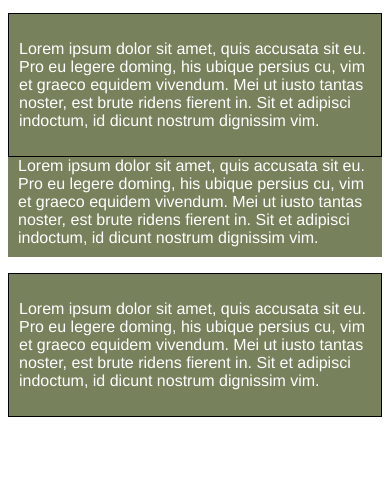
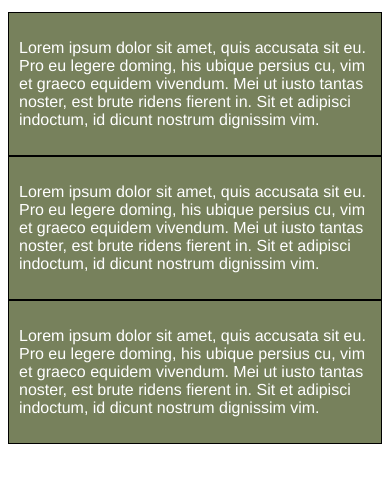
Before and after one commit to bnodelman/module2, a plain HTML site: page site/index.html in a window 390 px wide. Shown: the part 61-544 px from the top of the page. Drawn offline with Linux system fonts and the light colour scheme.

Commit message:
Update index.html

```diff
--- a/site/index.html
+++ b/site/index.html
@@ -13,7 +13,7 @@
 <div class="row">
 <div class="col-lg-4 col-md-6 col-sm-12 container">
 	<p> Lorem ipsum dolor sit amet, quis accusata sit eu. Pro eu legere doming, his ubique persius cu, vim et graeco equidem vivendum. Mei ut iusto tantas noster, est brute ridens fierent in. Sit et adipisci indoctum, id dicunt nostrum dignissim vim.</p></div>
-<div class="col-lg-4 col-md-6 col-sm-21">
+<div class="col-lg-4 col-md-6 col-sm-12">
 	<p > Lorem ipsum dolor sit amet, quis accusata sit eu. Pro eu legere doming, his ubique persius cu, vim et graeco equidem vivendum. Mei ut iusto tantas noster, est brute ridens fierent in. Sit et adipisci indoctum, id dicunt nostrum dignissim vim.</p></div>
 <div class="col-lg-4 col-md-12 col-sm-12">
 	<p> Lorem ipsum dolor sit amet, quis accusata sit eu. Pro eu legere doming, his ubique persius cu, vim et graeco equidem vivendum. Mei ut iusto tantas noster, est brute ridens fierent in. Sit et adipisci indoctum, id dicunt nostrum dignissim vim.</p></div>
```
